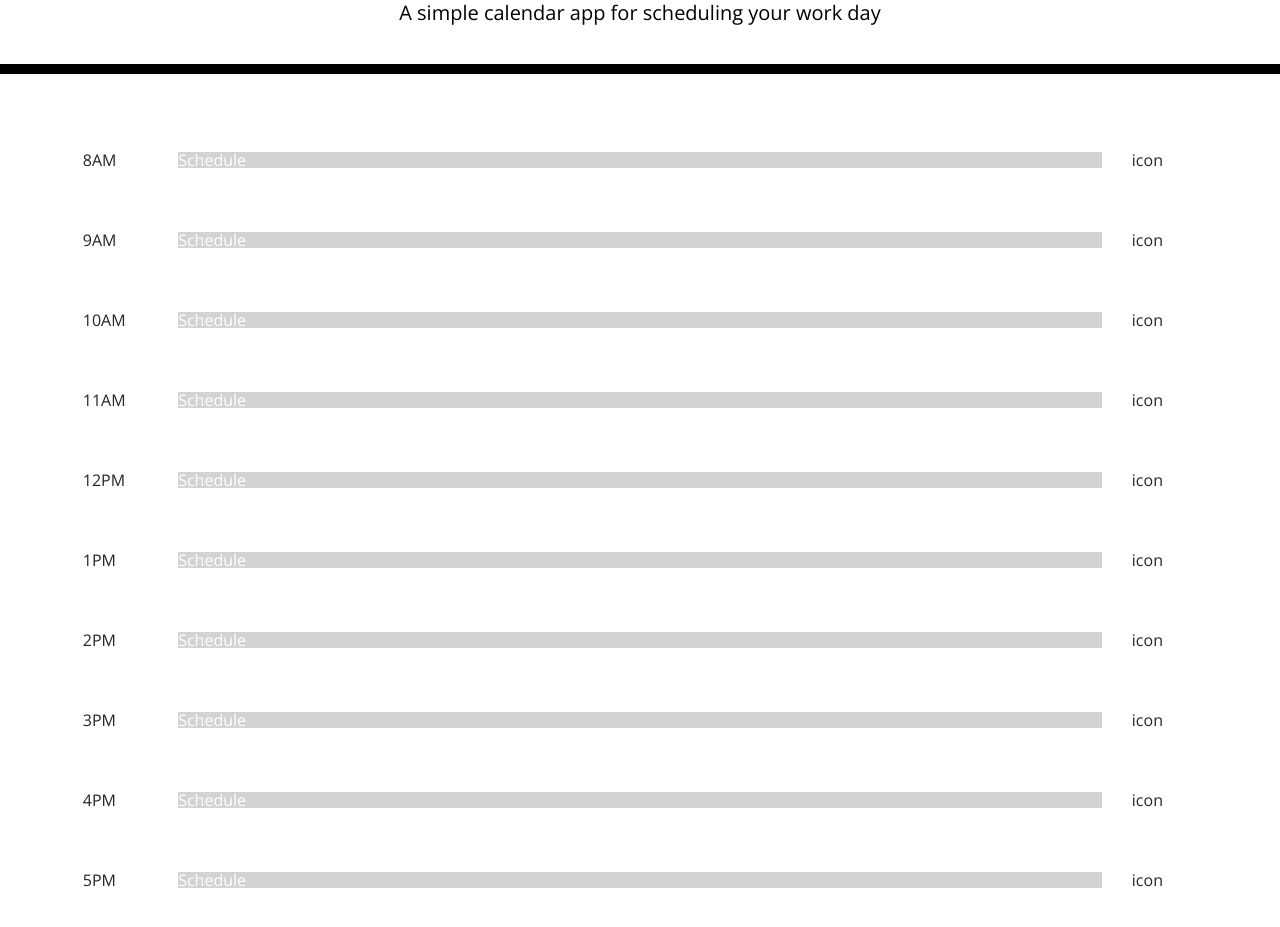
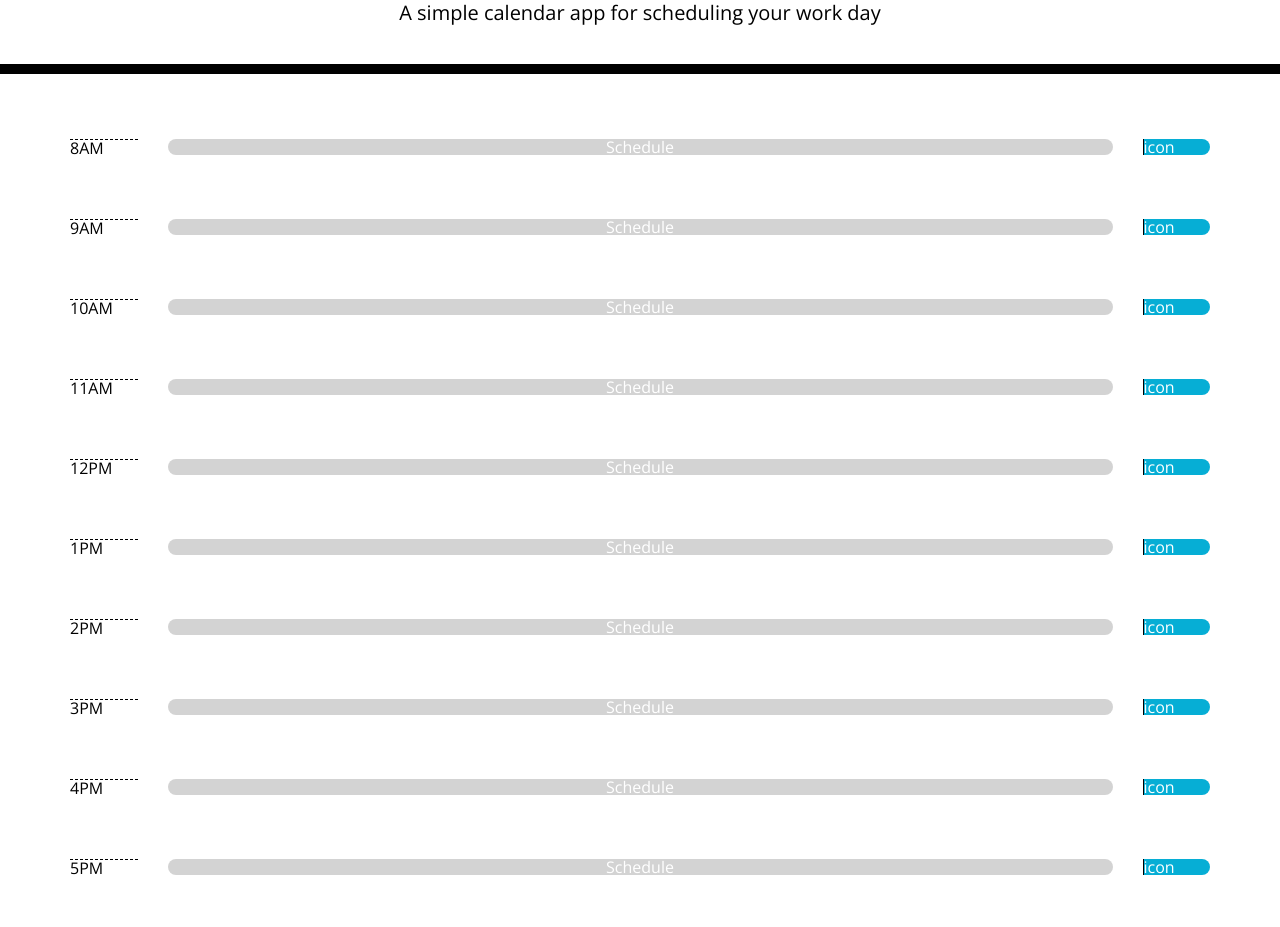
Before and after one commit to jesusnboone/work-scheduler, a plain HTML site: page index.html in a window 1280 px wide. Shown: the part 79-1006 px from the top of the page. Drawn offline with nearby package versions, Linux system fonts and the light colour scheme.

Commit message:
plugged styling in from css source code

```diff
--- a/index.html
+++ b/index.html
@@ -29,125 +29,125 @@
       <p id="currentDay" class="lead"></p>
     </header>
     <!--Container for the time slots-->
-    <div class="container" style="padding: 1%; justify-content: center;">
+    <div class="container" style="padding: 0%;">
 
       <div class="row">
         <div class="col-1">
-          <p>8AM</p>
+          <p class="hour">8AM</p>
         </div>
         <div class="col-10">
-          <p id="eight-am">Schedule</p>
+          <p id="eight-am" class="time-block">Schedule</p>
         </div>
         <div class="col-1">
-          <p>icon</p>
+          <p class="saveBtn">icon</p>
         </div>
       </div>
 
       <div class="row">
         <div class="col-1">
-          <p>9AM</p>
+          <p class="hour">9AM</p>
         </div>
         <div class="col-10">
-          <p id="nine-am">Schedule</p>
+          <p id="nine-am" class="time-block">Schedule</p>
         </div>
         <div class="col-1">
-          <p>icon</p>
+          <p class="saveBtn">icon</p>
         </div>
       </div>
 
       <div class="row">
         <div class="col-1">
-          <p>10AM</p>
+          <p class="hour">10AM</p>
         </div>
         <div class="col-10">
-          <p id="ten-am">Schedule</p>
+          <p id="ten-am" class="time-block">Schedule</p>
         </div>
         <div class="col-1">
-          <p>icon</p>
+          <p class="saveBtn">icon</p>
         </div>
       </div>
 
       <div class="row">
         <div class="col-1">
-          <p>11AM</p>
+          <p class="hour">11AM</p>
         </div>
         <div class="col-10">
-          <p id="eleven-am">Schedule</p>
+          <p id="eleven-am" class="time-block">Schedule</p>
         </div>
         <div class="col-1">
-          <p>icon</p>
+          <p class="saveBtn">icon</p>
         </div>
       </div>
 
       <div class="row">
         <div class="col-1">
-          <p>12PM</p>
+          <p class="hour">12PM</p>
         </div>
         <div class="col-10">
-          <p id="twelve-pm">Schedule</p>
+          <p id="twelve-pm" class="time-block">Schedule</p>
         </div>
         <div class="col-1">
-          <p>icon</p>
+          <p class="saveBtn">icon</p>
         </div>
       </div>
 
       <div class="row">
         <div class="col-1">
-          <p>1PM</p>
+          <p class="hour">1PM</p>
         </div>
         <div class="col-10">
-          <p id="one-pm">Schedule</p>
+          <p id="one-pm" class="time-block">Schedule</p>
         </div>
         <div class="col-1">
-          <p>icon</p>
+          <p class="saveBtn">icon</p>
         </div>
       </div>
 
       <div class="row">
         <div class="col-1">
-          <p>2PM</p>
+          <p class="hour">2PM</p>
         </div>
         <div class="col-10">
-          <p id="two-pm">Schedule</p>
+          <p id="two-pm" class="time-block">Schedule</p>
         </div>
         <div class="col-1">
-          <p>icon</p>
+          <p class="saveBtn">icon</p>
         </div>
       </div>
 
       <div class="row">
         <div class="col-1">
-          <p>3PM</p>
+          <p class="hour">3PM</p>
         </div>
         <div class="col-10">
-          <p id="three-pm">Schedule</p>
+          <p id="three-pm" class="time-block">Schedule</p>
         </div>
         <div class="col-1">
-          <p>icon</p>
+          <p class="saveBtn">icon</p>
         </div>
       </div>
 
       <div class="row">
         <div class="col-1">
-          <p>4PM</p>
+          <p class="hour">4PM</p>
         </div>
         <div class="col-10">
-          <p id="four-pm">Schedule</p>
+          <p id="four-pm" class="time-block">Schedule</p>
         </div>
         <div class="col-1">
-          <p>icon</p>
+          <p class="saveBtn">icon</p>
         </div>
       </div>
 
       <div class="row">
         <div class="col-1">
-          <p>5PM</p>
+          <p class="hour">5PM</p>
         </div>
         <div class="col-10">
-          <p id="five-pm">Schedule</p>
+          <p id="five-pm" class="time-block">Schedule</p>
         </div>
         <div class="col-1">
-          <p>icon</p>
+          <p class="saveBtn">icon</p>
         </div>
       </div>
 
```
Also changed, not shown: style.css (line endings or trailing spaces).
